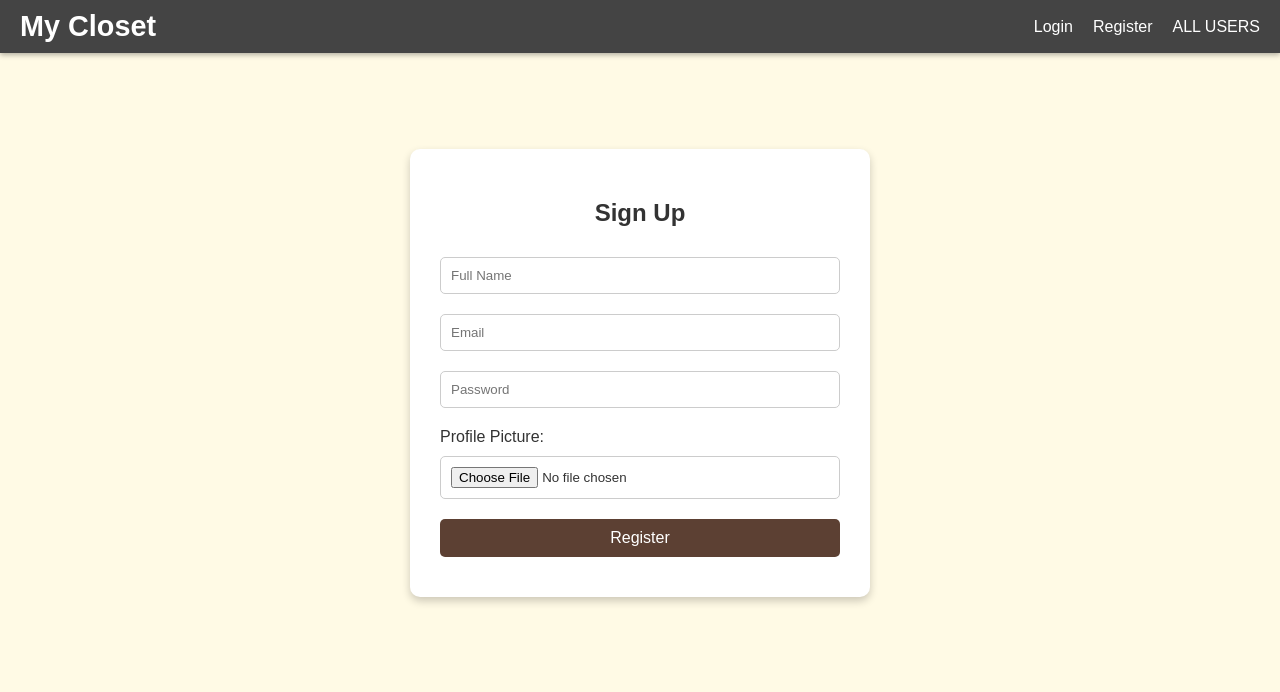
After one commit to jhuang600/virtual_closet, a Flask app: page /register in a window 1280 px wide. The commit adds this page. Shown: the top 692 px of the page. Run offline with Flask 3, Linux system fonts and the light colour scheme.

Commit message:
login and register display and function working

```diff
--- a/app.py
+++ b/app.py
@@ -1,5 +1,7 @@
-from flask import Flask, request, jsonify, render_template, url_for
+from flask import Flask, request, jsonify, render_template, url_for, session, redirect
 from flask_sqlalchemy import SQLAlchemy
+from werkzeug.security import generate_password_hash, check_password_hash
+from flask_login import LoginManager, UserMixin, login_user, logout_user, login_required, current_user
 from werkzeug.utils import secure_filename
 import os
 
@@ -14,8 +16,20 @@ app.config['UPLOAD_FOLDER'] = UPLOAD_FOLDER
 app.config['SQLALCHEMY_DATABASE_URI'] = 'sqlite:///closet.db'
 app.config['SQLALCHEMY_TRACK_MODIFICATIONS'] = False
 
-# Initialize the database
+# Secret key for session management
+app.config['SECRET_KEY'] = 'your_secret_key_here'
+
+# Initialize the database and login manager
 db = SQLAlchemy(app)
+login_manager = LoginManager(app)
+login_manager.login_view = 'login'
+
+class User(UserMixin, db.Model):
+    id = db.Column(db.Integer, primary_key=True)
+    name = db.Column(db.String(150), nullable=False)
+    email = db.Column(db.String(150), nullable=False, unique=True)
+    password = db.Column(db.String(150), nullable=False)
+    profile_picture = db.Column(db.String(200), nullable=True)
 
 # Define the database model
 class Item(db.Model):
@@ -24,18 +38,78 @@ class Item(db.Model):
     category = db.Column(db.String(50), nullable=False)
     color = db.Column(db.String(50), nullable=False)
     image_url = db.Column(db.String(200))
+    user_id = db.Column(db.Integer, db.ForeignKey('user.id'), nullable=False)
 
 # create database
 with app.app_context():
     db.create_all()
+
+@login_manager.user_loader
+def load_user(user_id):
+    return db.session.get(User, int(user_id))
 
 # route to render the homepage
 @app.route('/')
 def home():
     return render_template('index.html')
 
+# Register user
+@app.route('/register', methods=['GET', 'POST'])
+def register():
+    if request.method == 'POST':
+        name = request.form['name']
+        email = request.form['email']
+        password = request.form['password']
+        profile_picture = request.files.get('profile_picture')
+        hashed_password = generate_password_hash(password, method='pbkdf2:sha256')
+
+        # Check if the email is already in use
+        if User.query.filter_by(email=email).first():
+            return 'Email is already in use', 400
+
+        # Save profile picture
+        if profile_picture and profile_picture.filename:
+            filename = secure_filename(profile_picture.filename)
+            file_path = os.path.join(app.config['UPLOAD_FOLDER'], filename)
+            profile_picture.save(file_path)
+            profile_picture_url = url_for('static', filename=f'uploads/{filename}')
+        else:
+            profile_picture_url = None
+
+        # Create new user
+        user = User(name=name, email=email, password=hashed_password, profile_picture=profile_picture_url)
+        db.session.add(user)
+        db.session.commit()
+
+        return redirect('/login')
+
+    return render_template('register.html')
+
+# Login user
+@app.route('/login', methods=['GET', 'POST'])
+def login():
+    if request.method == 'POST':
+        email = request.form['email']
+        password = request.form['password']
+
+        user = User.query.filter_by(email=email).first()
+        if user and check_password_hash(user.password, password):
+            login_user(user)
+            return redirect('/')
+
+        return 'Invalid credentials'
+
+    return render_template('login.html')
+
+@app.route('/logout')
+@login_required
+def logout():
+    logout_user()
+    return redirect('/')
+
 # Route to add a new item
 @app.route('/upload', methods=['POST'])
+@login_required
 def upload_item():
     if 'image' not in request.files:
         return jsonify({'error': 'No file part'}), 400
@@ -55,7 +129,7 @@ def upload_item():
     color = request.form.get('color')
 
     # Save item details and image URL to the database
-    new_item = Item(name=name, category=category, color=color, image_url=url_for('static', filename=f'uploads/{filename}'))
+    new_item = Item(name=name, category=category, color=color, image_url=url_for('static', filename=f'uploads/{filename}'), user_id=current_user.id)
     db.session.add(new_item)
     db.session.commit()
 
@@ -63,34 +137,32 @@ def upload_item():
 
 # Route to retrieve all items
 @app.route('/items', methods=['GET'])
+@login_required
 def get_items():
-    items = Item.query.all()
-    result = [{'id': item.id, 'name': item.name, 'category': item.category, 'color': item.color,  'image_url': item.image_url} for item in items]
+    items = Item.query.filter_by(user_id=current_user.id).all()
+    result = [{'id': item.id, 'name': item.name, 'category': item.category, 'color': item.color, 'image_url': item.image_url} for item in items]
     return jsonify(result)
 
 @app.route('/items/<int:id>', methods=['GET'])
+@login_required
 def get_item(id):
-    item = Item.query.get_or_404(id)
-    return jsonify({
-        'id': item.id,
-        'name': item.name,
-        'category': item.category,
-        'color': item.color,
-        'image_url': item.image_url
-    })
+    item = Item.query.filter_by(id=id, user_id=current_user.id).first_or_404()
+    return jsonify({'id': item.id, 'name': item.name, 'category': item.category, 'color': item.color, 'image_url': item.image_url})
 
 # Route to delete an item by id
 @app.route('/items/<int:id>', methods=['DELETE'])
+@login_required
 def delete_item(id):
-    item = Item.query.get_or_404(id)
+    item = Item.query.filter_by(id=id, user_id=current_user.id).first_or_404()
     db.session.delete(item)
     db.session.commit()
-    return jsonify({'message': "Item deleted successfully"})
+    return jsonify({'message': 'Item deleted successfully'})
 
 # Route to update an item's details
 @app.route('/items/<int:id>', methods=['PUT'])
+@login_required
 def update_item(id):
-    item = Item.query.get_or_404(id)
+    item = Item.query.filter_by(id=id, user_id=current_user.id).first_or_404()
 
     # Update text fields
     name = request.form.get('name', item.name)
@@ -119,7 +191,7 @@ def search_items():
     color = request.args.get('color', '').lower()
 
     # start with all item
-    query = Item.query
+    query = Item.query.filter_by(user_id=current_user.id)
 
     # filter
     if name:
@@ -135,7 +207,11 @@ def search_items():
     result = [{'id': item.id, 'name': item.name, 'category': item.category, 'color': item.color, 'image_url': item.image_url} for item in items]
     return jsonify(result)
 
-
+@app.route('/all-users', methods=['GET'])
+def all_users():
+    users = User.query.all()
+    result = [{'id': user.id, 'email': user.email} for user in users]
+    return jsonify(result)
 
 # Route to retrive all items
 if __name__ == '__main__':
--- /dev/null
+++ b/templates/register.html
@@ -0,0 +1,90 @@
+<!DOCTYPE html>
+<html lang="en">
+<head>
+    <meta charset="UTF-8">
+    <meta name="viewport" content="width=device-width, initial-scale=1.0">
+    <title>Sign Up</title>
+    <link rel="stylesheet" href="{{ url_for('static', filename='style.css') }}">
+    <link rel="stylesheet" href="https://cdnjs.cloudflare.com/ajax/libs/font-awesome/6.0.0/css/all.min.css">
+    <style>
+        /* Center the registration form */
+        .container {
+            display: flex;
+            justify-content: center;
+            align-items: center;
+            min-height: 80vh;
+        }
+
+        .register-box {
+            background: #fff;
+            padding: 30px;
+            border-radius: 10px;
+            box-shadow: 0 4px 8px rgba(0, 0, 0, 0.2);
+            text-align: center;
+            width: 400px;
+        }
+
+        .register-box h2 {
+            margin-bottom: 20px;
+            color: #333;
+        }
+
+        .register-box input, .register-box button {
+            width: 100%;
+            margin: 10px 0;
+            padding: 10px;
+            border-radius: 5px;
+            border: 1px solid #ccc;
+            box-sizing: border-box;
+        }
+
+        .register-box button {
+            background-color: #5C4033;
+            color: white;
+            border: none;
+            font-size: 1em;
+            cursor: pointer;
+        }
+
+        .register-box button:hover {
+            background-color: #3e2c26;
+        }
+
+        .register-box label {
+            text-align: left;
+            display: block;
+            margin-top: 10px;
+        }
+    </style>
+</head>
+<body>
+    <!-- Navigation Bar -->
+    <div id="navbar">
+        <h1 id="logo">My Closet</h1>
+        <div class="nav-links">
+            {% if current_user.is_authenticated %}
+                <a href="{{ url_for('logout') }}" class="nav-item">Logout</a>
+            {% else %}
+                <a href="{{ url_for('login') }}" class="nav-item">Login</a>
+                <a href="{{ url_for('register') }}" class="nav-item">Register</a>
+            {% endif %}
+            <a href="/all-users" class="nav-item">ALL USERS</a>
+        </div>
+    </div>
+
+    <!-- Registration Form -->
+    <div class="container">
+        <div class="register-box">
+            <h2>Sign Up</h2>
+            <form action="/register" method="POST" enctype="multipart/form-data">
+                <input type="text" name="name" placeholder="Full Name" required>
+                <input type="email" name="email" placeholder="Email" required>
+                <input type="password" name="password" placeholder="Password" required>
+                <label for="profilePicture">Profile Picture:</label>
+                <input type="file" name="profilePicture" id="profilePicture" accept="image/*">
+                <button type="submit">Register</button>
+            </form>
+        </div>
+    </div>
+</body>
+</html>
```
Also changed, not shown: static/script.js (+44 -0 lines), templates/index.html (+7 -3 lines), templates/login.html (added, +81 -0 lines), instance/closet.db.
